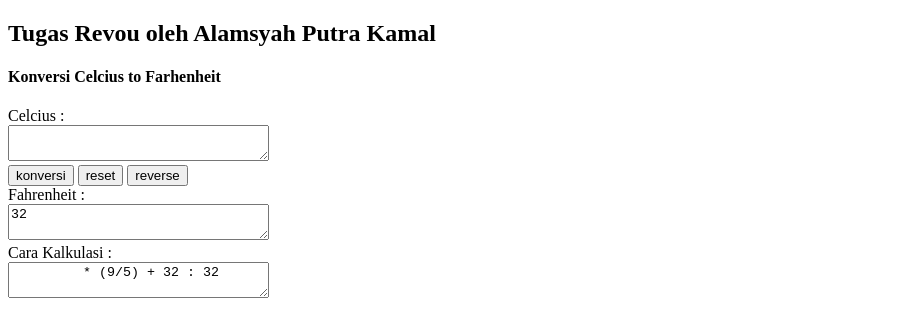
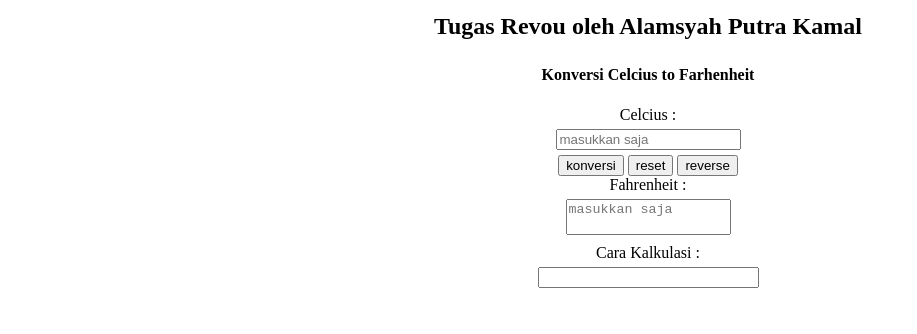
Before and after one commit to revou-fundamental-course/5-feb-24-alamsyahputrakamal, a plain HTML site: page index.html in a window 1280 px wide. Both pictures are taken after a click on the button "konversi". Shown: the whole page, without its empty margins (0-917 px from the left). Drawn offline with Linux system fonts and the light colour scheme.

Commit message:
update_kedua

```diff
--- /dev/null
+++ b/css/style.css
@@ -0,0 +1,15 @@
+body{
+    width: 100%;
+    padding: 0;
+    height: auto;
+    overflow: hidden;
+    text-align: center;
+}
+h2{
+    padding: 5px;
+    text-align: center;
+    margin: 2px;
+}.textarea{
+    resize: none;
+    margin: 5px;
+}
--- a/index.html
+++ b/index.html
@@ -4,24 +4,23 @@
     <meta charset="UTF-8">
     <meta name="viewport" content="width=device-width, initial-scale=1.0">
     <title>tugas revou 5-feb - 24-feb 2024 software engineer</title>
-    <link rel="stylesheet" href="style.css">
+    <link rel="stylesheet" href="./css/style.css">
 </head>
 <body>
     <h2>Tugas Revou oleh Alamsyah Putra Kamal</h2>
     <h4>Konversi Celcius to Farhenheit</h4>
     <script src="./js/script.js"></script>
         <label for="celcius">Celcius :</label><br/>
-        <textarea name="celcius" id="celcius" cols="30" rows="2" class="celsius" placeholder="masukkan saja">
-        </textarea><br/>
+        <input type="text" name="celcius" id="celcius" cols="30" rows="1" class="textarea" placeholder="masukkan saja"><br/>
         <button id="konversi" onclick="clickKonversi()">konversi</button>
         <button id="reset" onclick="clickReset()">reset</button>
         <button id="reverse">reverse</button>
         <br/>
         <label for="fahrenheit">Fahrenheit :<br/>
-        <textarea name="fahrenheit" id="fahrenheit" cols="30" rows="2" class="fahrenheit" placeholder="masukkan saja">
-        </textarea></label><br/>
+        <textarea id="fahrenheit" class="textarea" placeholder="masukkan saja" name="fahrenheit" cols="18" rows="2" ></textarea>
+        </label><br/>
         <label for="cara">Cara Kalkulasi :<br/>
-        <textarea name="cara" id="cara" cols="30" rows="2" class="cara">
+        <textarea name="cara" id="cara" cols="25" rows="1" class="textarea">
         </textarea></label>
 </body>
 </html>
--- a/js/script.js
+++ b/js/script.js
@@ -5,9 +5,13 @@ function clickKonversi()
     var valuecelcius = celcius.value; // mendapatkan value dari form celcius
     var fahrenheit = document.getElementById("fahrenheit");
     var hasil = valuecelcius * 1.8 + 32; // mengkonversikan value dari celcius sesuai rumus konversi ke fahrenheit
-    fahrenheit.innerHTML = hasil; // mendapatkan value untuk fahrenheit dari hasil konversi
-    var cara = document.getElementById("cara");
-    cara.innerHTML = (`${valuecelcius} * (9/5) + 32 : ${hasil}`) // menampilkan value dari hasil konversi
+    if (valuecelcius == ""){ // jika tidak ada value yang d input
+        alert("Tolong masukkan jumlah celcius");
+    }else{ // sebaliknya jika ada value yang di input
+        fahrenheit.innerHTML = hasil; // mendapatkan value untuk fahrenheit dari hasil konversi
+        var cara = document.getElementById("cara");
+        cara.innerHTML = (`${valuecelcius}° * (9/5) + 32 : ${hasil}`) // menampilkan value dari hasil konversi
+    }
 };
 function clickReset(){
     // mereset semua
```
Also changed, not shown: style.css (deleted).
